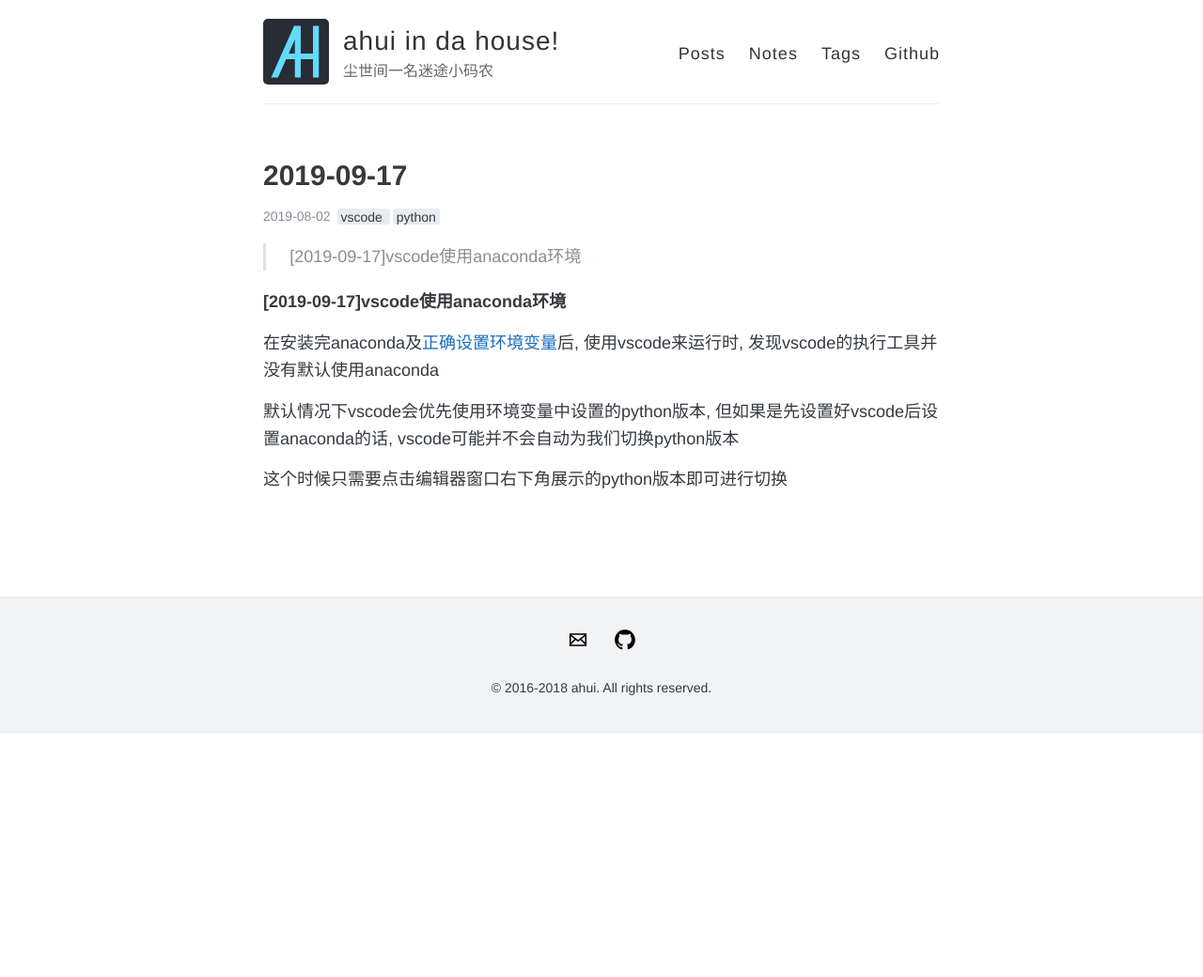
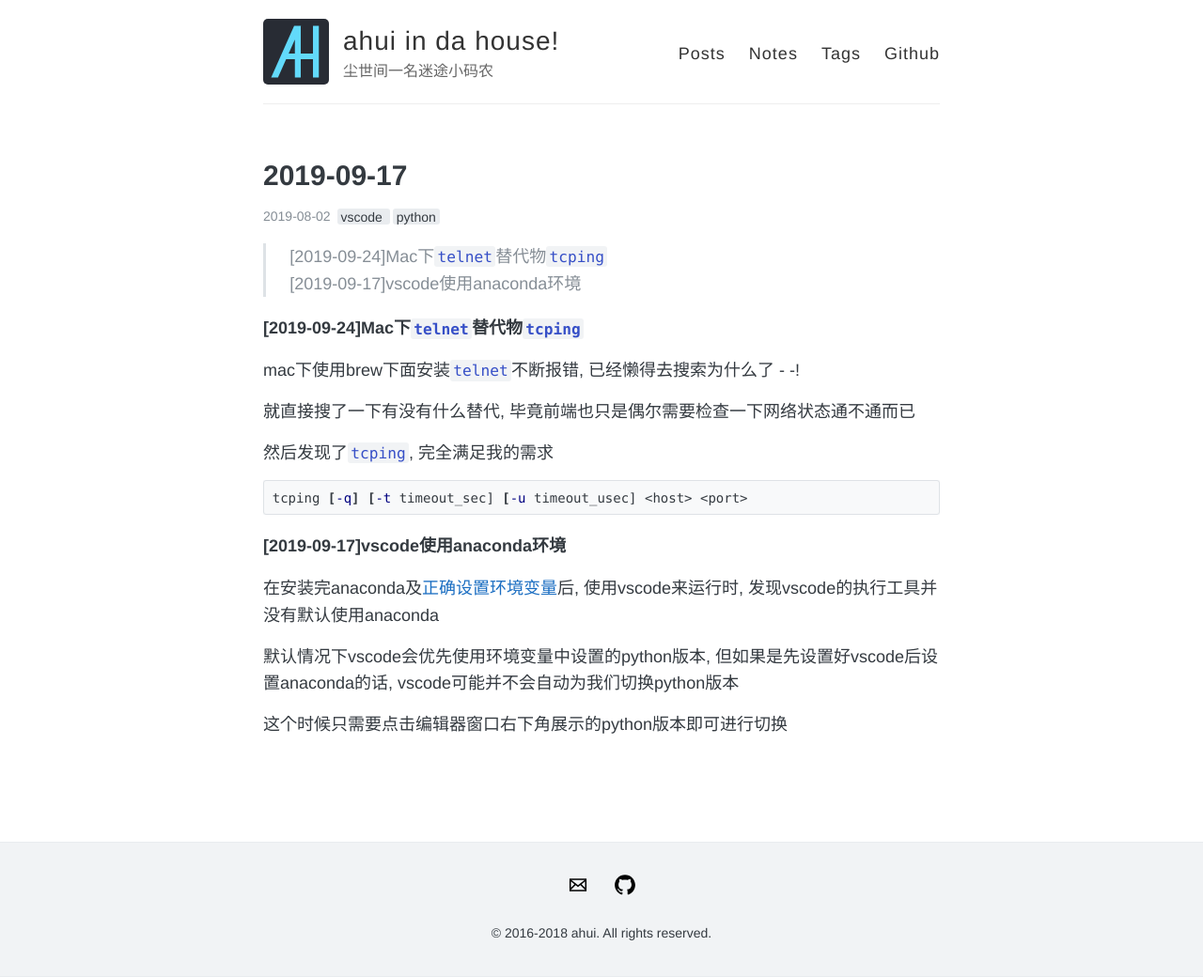
Before and after one commit to funkyLover/blog, a Jekyll site: the page built from notes/_posts/2019-09-17-notes.md, in a window 1280 px wide. Shown: the whole page at 94% size. Built offline with Jekyll 4.4.1, drawn with Linux system fonts in a browser that asks for light colours; comment, search, counter and statistics services are not loaded; before the commit the page ends 900 px from its top, so only the background shows below that.

Commit message:
[note]add;

````diff
--- a/notes/_posts/2019-09-17-notes.md
+++ b/notes/_posts/2019-09-17-notes.md
@@ -7,7 +7,20 @@ comments: true
 share: true
 ---
 
+> [2019-09-24]Mac下`telnet`替代物`tcping` <br>
 > [2019-09-17]vscode使用anaconda环境 <br>
+
+##### [2019-09-24]Mac下`telnet`替代物`tcping`
+
+mac下使用brew下面安装`telnet`不断报错, 已经懒得去搜索为什么了 - -!
+
+就直接搜了一下有没有什么替代, 毕竟前端也只是偶尔需要检查一下网络状态通不通而已
+
+然后发现了`tcping`, 完全满足我的需求
+
+```bash
+tcping [-q] [-t timeout_sec] [-u timeout_usec] <host> <port>
+```
 
 ##### [2019-09-17]vscode使用anaconda环境
 
````
